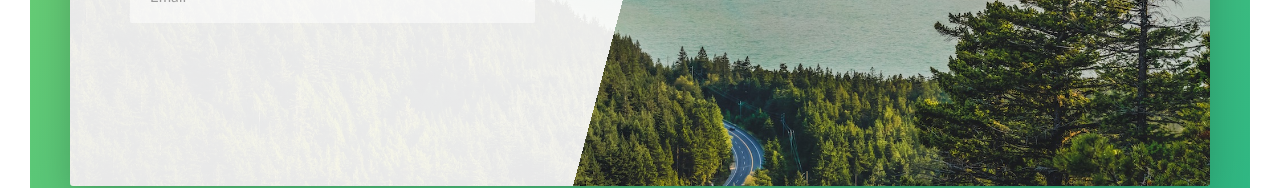
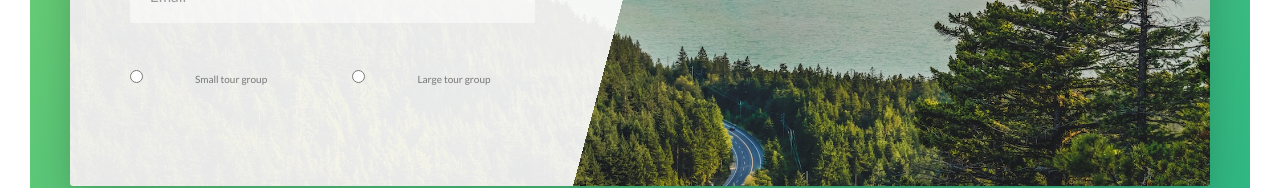
Before and after one commit to nikolatrajkovicITS/NatoursProject, a website: page index.html in a window 1280 px wide. Shown: the part 4909-5097 px from the top of the page. Drawn offline with Linux system fonts and the light colour scheme.

Commit message:
Building the Booking section part 3

```diff
--- a/index.html
+++ b/index.html
@@ -290,6 +290,24 @@
                                 <input type="email" class="form__input" placeholder="Email" id="email" required>
                                 <label for="email" class="form__label">Email</label>
                             </div>
+
+                            <div class="form__group">
+                                <div class="form__radio-group">
+                                    <input type="radio" class="form__radio-input" id="small" name="size">
+                                    <label for="small" class="form__radio-label">
+                                        <span class="form__radio-button"></span>
+                                        Small tour group
+                                    </label>
+                                </div>
+
+                                <div class="form__radio-group">
+                                    <input type="radio" class="form__radio-input" id="large" name="size">
+                                    <label for="large" class="form__radio-label">
+                                        <span class="form__radio-button"></span>
+                                        Large tour group
+                                    </label>
+                                </div>
+                            </div>
                         </form>
                     </div>
                 </div>
--- a/sass/components/_form.scss
+++ b/sass/components/_form.scss
@@ -14,6 +14,7 @@
         border-bottom: 3px solid transparent;
         width: 90%;
         display: block;
+        transition: all .3s;
 
         &:focus {
             outline: none;
@@ -44,4 +45,31 @@
         visibility: hidden;
         transform: translateY(-4rem);
     }
+
+    &__radio-group {
+        width: 49%;
+        display: inline-block;
+    }
+
+    &__radio-label {
+        font-size: &default-font-size;
+        cursor: pointer;
+        position: relative;
+        padding-left: 5rem;
+    }
+
+    &__radio-button {
+        height: 3rem;
+        width: 3rem;
+        border: 5px solid &color-primary;
+        border-radius: 50%;
+        display: inline-block;
+        position: absolute;
+        left: 0;
+        top: -.1rem;
+
+        &::after {
+
+        }
+    }
 }
```
Also changed, not shown: css/style.css.
